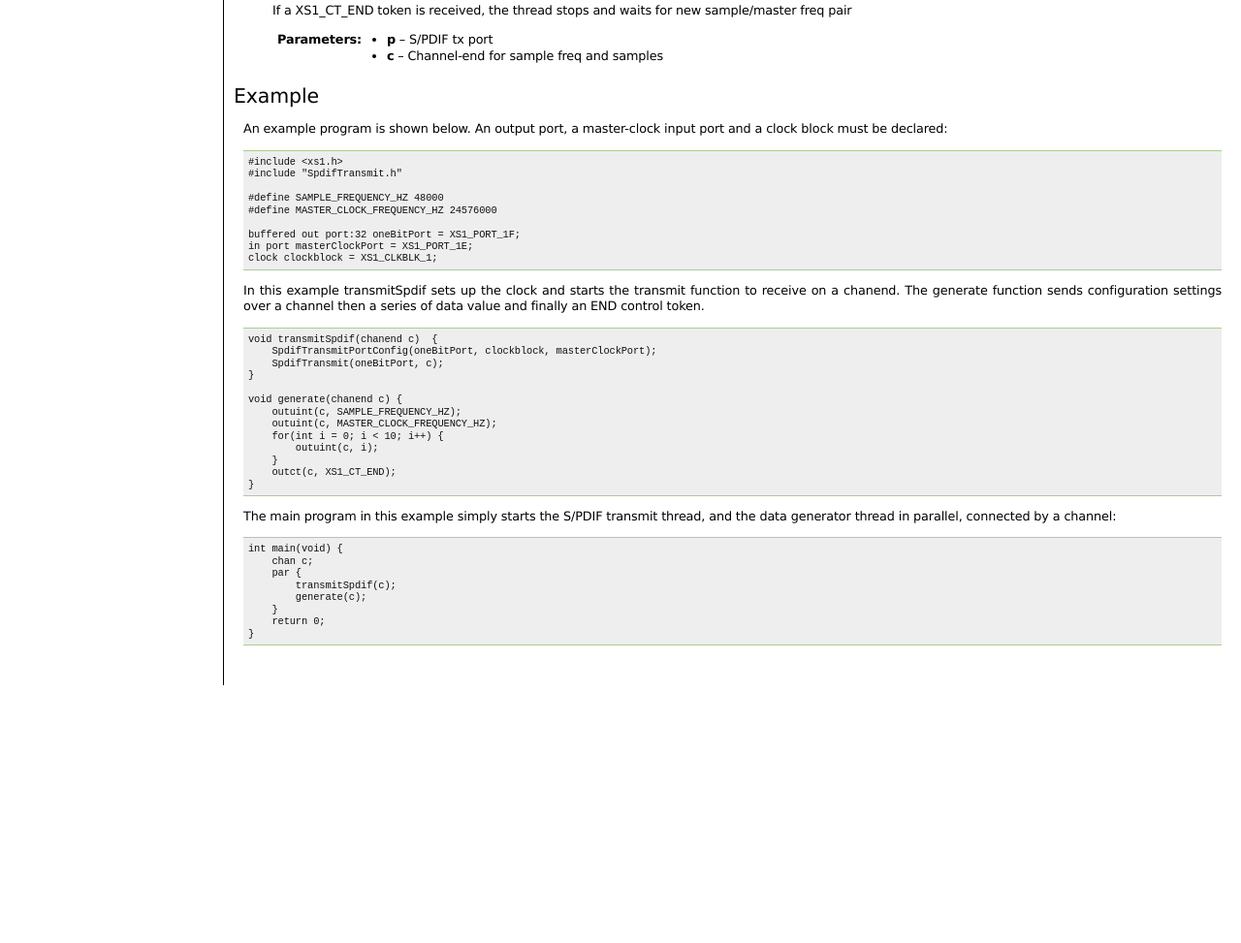
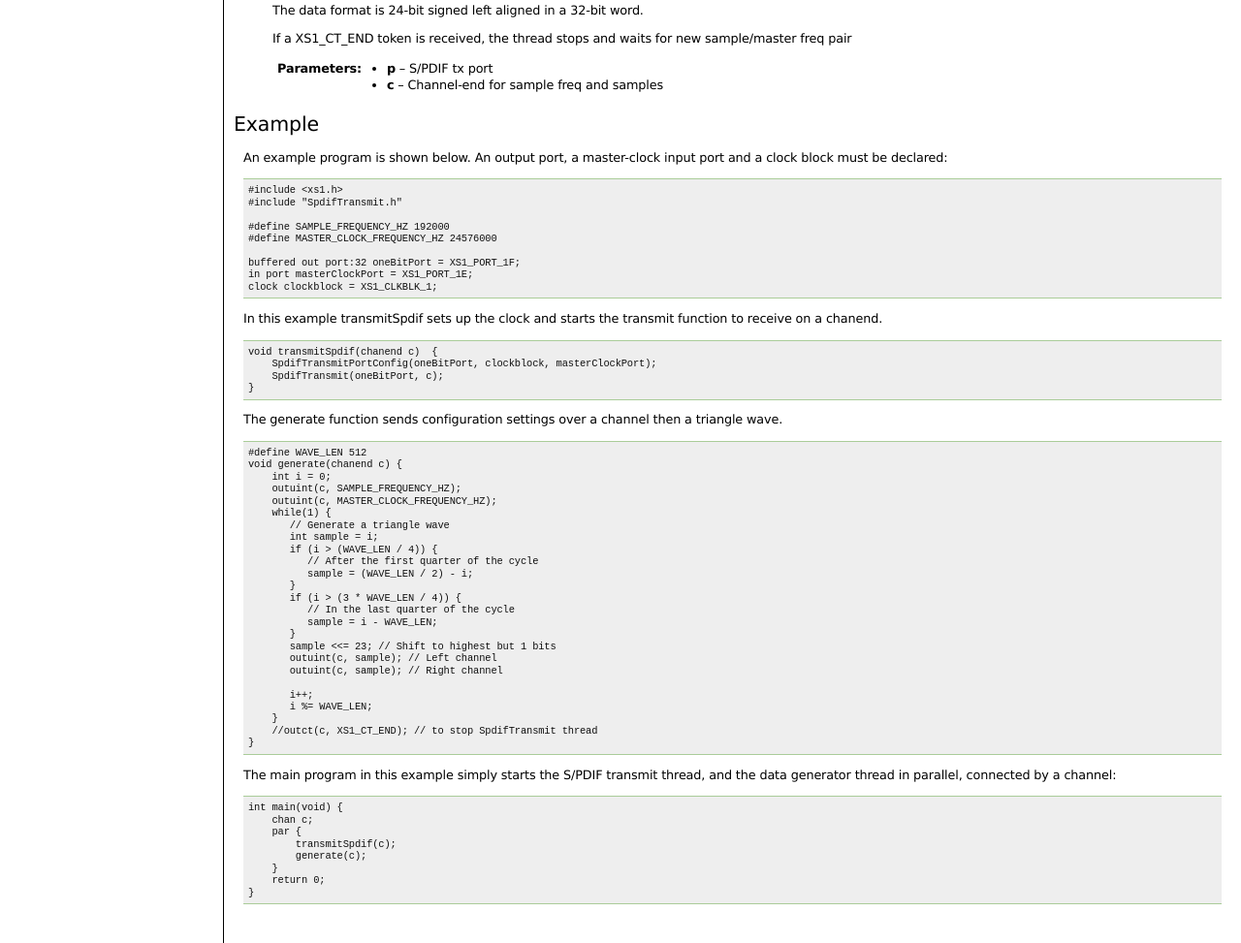
Before and after one commit to xcore/sc_spdif, a plain HTML site: page api-tx.html in a window 1280 px wide. Shown: the part 576-1549 px from the top of the page at 97% size. Before the commit the page ends 1283 px from the top, so only its background shows below. Drawn offline with nearby package versions, Linux system fonts and the light colour scheme; some packages are replaced by stand-ins of ours.

Commit message:
Update example.

```diff
--- a/api-tx.html
+++ b/api-tx.html
@@ -100,6 +100,7 @@ void <tt class="descname">SpdifTransmit</tt><big>(</big>buffered out port:32<em>
 <li>Left sample</li>
 <li>Right sample</li>
 </ol>
+<p>The data format is 24-bit signed left aligned in a 32-bit word.</p>
 <p>If a XS1_CT_END token is received, the thread stops and waits for new sample/master freq pair</p>
 <table class="docutils field-list" frame="void" rules="none">
 <col class="field-name" />
@@ -123,7 +124,7 @@ declared:</p>
 <div class="highlight-none"><div class="highlight"><pre>#include &lt;xs1.h&gt;
 #include &quot;SpdifTransmit.h&quot;
 
-#define SAMPLE_FREQUENCY_HZ 48000
+#define SAMPLE_FREQUENCY_HZ 192000
 #define MASTER_CLOCK_FREQUENCY_HZ 24576000
 
 buffered out port:32 oneBitPort = XS1_PORT_1F;
@@ -131,19 +132,38 @@ in port masterClockPort = XS1_PORT_1E;
 clock clockblock = XS1_CLKBLK_1;
 </pre></div>
 </div>
-<p>In this example transmitSpdif sets up the clock and starts the transmit function to receive on a chanend. The generate function sends configuration settings over a channel then a series of data value and finally an END control token.</p>
+<p>In this example transmitSpdif sets up the clock and starts the transmit function to receive on a chanend.</p>
 <div class="highlight-none"><div class="highlight"><pre>void transmitSpdif(chanend c)  {
     SpdifTransmitPortConfig(oneBitPort, clockblock, masterClockPort);
     SpdifTransmit(oneBitPort, c);
 }
-
+</pre></div>
+</div>
+<p>The generate function sends configuration settings over a channel then a triangle wave.</p>
+<div class="highlight-none"><div class="highlight"><pre>#define WAVE_LEN 512
 void generate(chanend c) {
+    int i = 0;
     outuint(c, SAMPLE_FREQUENCY_HZ);
     outuint(c, MASTER_CLOCK_FREQUENCY_HZ);
-    for(int i = 0; i &lt; 10; i++) {
-        outuint(c, i);
+    while(1) {
+       // Generate a triangle wave
+       int sample = i;
+       if (i &gt; (WAVE_LEN / 4)) {
+          // After the first quarter of the cycle
+          sample = (WAVE_LEN / 2) - i;
+       }
+       if (i &gt; (3 * WAVE_LEN / 4)) {
+          // In the last quarter of the cycle
+          sample = i - WAVE_LEN;
+       }
+       sample &lt;&lt;= 23; // Shift to highest but 1 bits
+       outuint(c, sample); // Left channel
+       outuint(c, sample); // Right channel
+
+       i++;
+       i %= WAVE_LEN;
     }
-    outct(c, XS1_CT_END);
+    //outct(c, XS1_CT_END); // to stop SpdifTransmit thread
 }
 </pre></div>
 </div>
```
Also changed, not shown: searchindex.js (+1 -1 lines), _sources/api-tx.txt, 2 other files.
